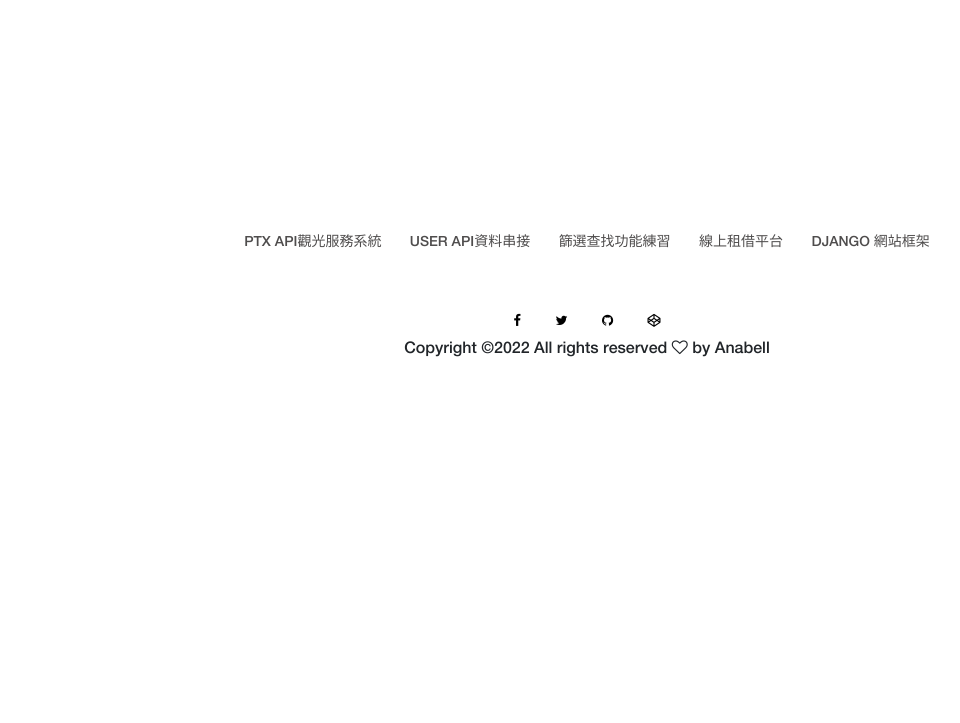
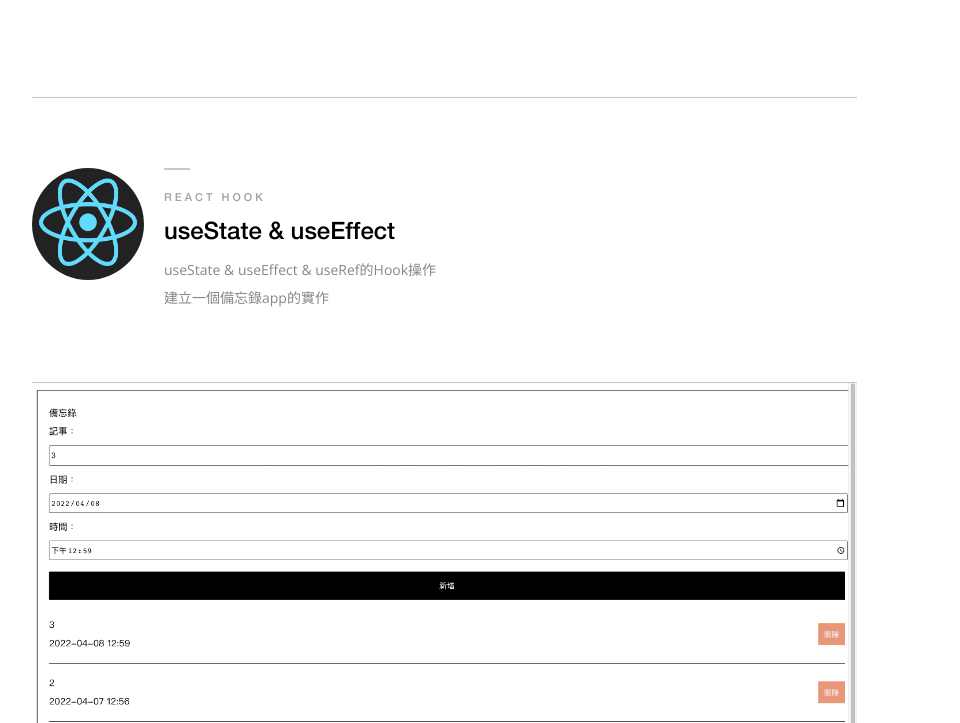
Before and after one commit to anabell-1021/profile, a plain HTML site: page index.html in a window 1280 px wide. Shown: the part 2077-2800 px from the top of the page, without its empty margins (53-1013 px from the left). Before the commit the page ends 2498 px from the top, so only its background shows below. Drawn offline with nearby package versions, Linux system fonts and the light colour scheme.

Commit message:
20220408

```diff
--- a/index.html
+++ b/index.html
@@ -200,12 +200,27 @@
                     </div>
                 </div>
             </div>
+            <!-- Single Slide -->
+            <div class="single-hero-slide bg-img" style="background-image: url(img/bg-img/react6.png);">
+                <div class="container h-100">
+                    <div class="row h-100 align-items-center">
+                        <div class="col-12">
+                            <div class="slide-content text-center">
+                                <div class="post-tag">
+                                    <a href="https://anabell-1021.github.io/profile/" data-animation="fadeInUp" id="part4">useState & useEffect</a>
+                                </div>
+                                <h2 data-animation="fadeInUp" data-delay="250ms"><a href="https://anabell-1021.github.io/profile/">React Hook備忘錄app實作</a></h2>
+                            </div>
+                        </div>
+                    </div>
+                </div>
+            </div>
         </div>
     </div>
     <!-- ##### Hero Area End ##### -->
 
     <!-- ##### Blog Wrapper Start ##### -->
-    <div class="blog-wrapper section-padding-100 clearfix" id="part4">
+    <div class="blog-wrapper section-padding-100 clearfix" id="part5">
         <div class="container">
             <div class="row align-items-end">
                 <!-- Single Blog Area -->
@@ -217,7 +232,7 @@
                             <a href="#" class="post-tag">專題</a>
                             <h4><a href="https://anabell-1021.github.io/asbs/" class="post-headline">線上租借平台</a></h4>
                             <p>服務系統規格之設計，提供方便管理場地租借狀態、記錄使用者租借日期與聯絡方式等功能與服務。</p>
-                            <a href="https://anabell-1021.github.io/asbs/" class="btn original-btn" id="part5">Read More</a>
+                            <a href="https://anabell-1021.github.io/asbs/" class="btn original-btn" id="part6">Read More</a>
                         </div>
                     </div>
                 </div>
@@ -310,7 +325,23 @@
                         </div>
                     </div>
 
-                    <!-- Load More -->
+                    <!-- About Author -->
+                    <div class="blog-post-author mt-100 d-flex">
+                        <div class="author-thumbnail">
+                            <img src="img/bg-img/react4.png" alt="">
+                        </div>
+                        <div class="author-info">
+                            <div class="line"></div>
+                            <span class="author-role">React Hook</span>
+                            <h4><a href="#" class="author-name">useState & useEffect</a></h4>
+                            <p>useState & useEffect & useRef的Hook操作<br></p>
+                            <p>建立一個備忘錄app的實作<br></p>
+                        </div>
+
+                    </div>
+                    <div class="single-blog-thumbnail">
+                      <img src="img/bg-img/react1.png" alt=""  style="float: right;" width="100%">
+                    </div>
 
                 </div>
 
@@ -351,8 +382,9 @@
                                         <li><a href="index.html">PTX API觀光服務系統</a></li>
                                         <li><a href="index.html">User API資料串接</a></li>
                                         <li><a href="index.html">篩選查找功能練習</a></li>
-                                        <li><a href="#part4">線上租借平台</a></li>
-                                        <li><a href="#part5">Django 網站框架</a></li>
+                                        <li><a href="#part4">React Hook備忘錄實作</a></li>
+                                        <li><a href="#part5">線上租借平台</a></li>
+                                        <li><a href="#part6">Django 網站框架</a></li>
                                     </ul>
                                 </div>
                                 <!-- Nav End -->
```
Also changed, not shown: img/bg-img/react1.png (added), img/bg-img/react2.png (added), img/bg-img/react3.png (added), img/bg-img/react4.png (added), img/bg-img/react5.png (added), img/bg-img/react6.png (added).
